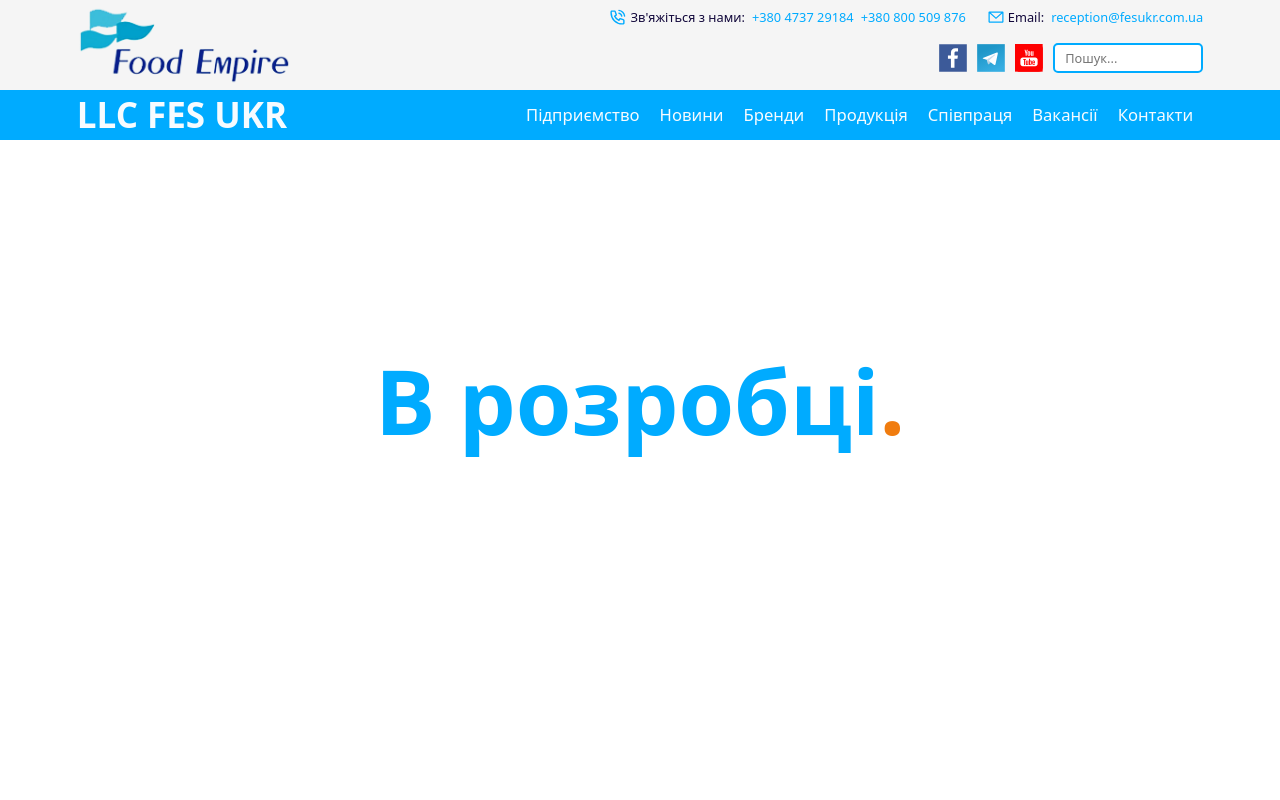
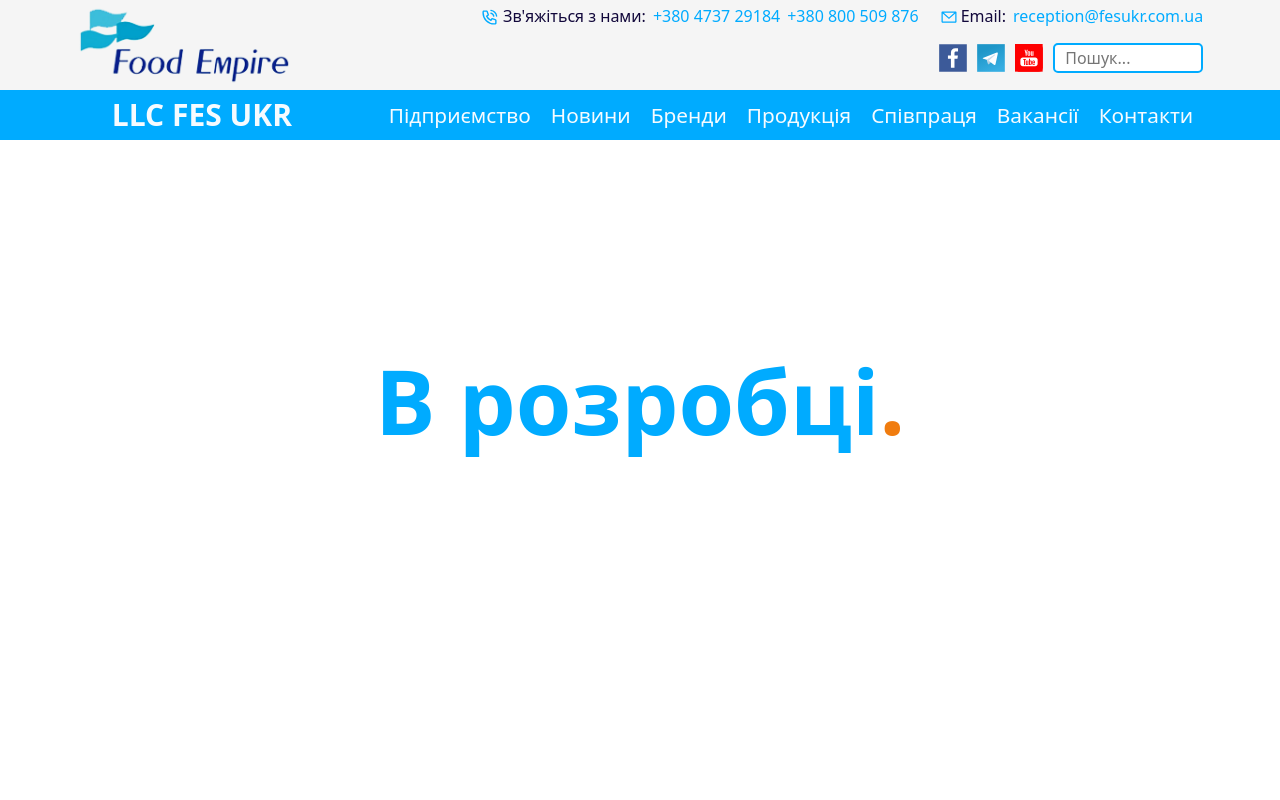
Before and after one commit to DuskyDao/fesukr-site, a plain HTML site: page index-new.html in a window 1280 px wide. Shown: the top 800 px of the page. Drawn offline with nearby package versions, Linux system fonts and the light colour scheme.

Commit message:
test fonts

```diff
--- a/assets/css/style-new.css
+++ b/assets/css/style-new.css
@@ -1,4 +1,6 @@
-@import url('https://fonts.googleapis.com/css2?family=Open+Sans:ital,wght@0,100;0,200;0,300;0,400;0,500;0,600;0,700;0,800;0,900;1,100;1,200;1,300;1,400;1,500;1,600;1,700;1,800;1,900&display=swap');
+/* @import url('https://fonts.googleapis.com/css2?family=M PLUS 1+Sans:ital,wght@0,100;0,200;0,300;0,400;0,500;0,600;0,700;0,800;0,900;1,100;1,200;1,300;1,400;1,500;1,600;1,700;1,800;1,900&display=swap'); */
+/* @import url(https: //fonts.google.com/share?selection.family=Inter:ital,opsz,wght@0,14..32,100..900;1,14..32,100..900|Roboto:wght@300;400;500;900); */
+@import url(https: //fonts.google.com/share?selection.family=Inter:ital,opsz,wght@0,14..32,100..900;1,14..32,100..900|Roboto:wght@300;400;500;900|Zain:ital,wght@0,200;0,300;0,400;0,700;0,800;0,900;1,300;1,400);
 
 h1,
 h2,
@@ -37,6 +39,9 @@ img {
     --blue-shadow: rgb(159, 201, 223);
     --foxy-color: rgb(240, 124, 15);
     --font-family: 'Fira Sans', sans-serif;
+    /* --font-family: 'Inter', sans-serif; */
+    /* --font-family: 'Roboto', sans-serif; */
+    /* --font-family: 'Zain', sans-serif; */
 
     /* @media screen and (max-width: 768px) {
         --container-padding-inline: 6%;
@@ -50,7 +55,7 @@ img {
 }
 
 html {
-    font-size: .8rem;
+    font-size: 16px;
     font-family: var(--font-family);
     background-color: var(--dark-background);
     color: var(--dark-color);
@@ -239,13 +244,17 @@ header {
     & a {
         margin: auto 0 auto 0;
         color: var(--light-color);
-        font-weight: 700;
-        /* padding-left: 10px; */
-        font-size: 35px;
-        font-style: normal;
-
+        font-weight: 600;
+        padding-left: 35px;
+        font-size: 30px;
+        /* font-style: italic; */
         /* color: var(--dark-color); */
     }
+
+    /*
+    & span {
+        color: var(--foxy-color);
+    } */
 }
 
 /* nav */
--- a/assets/css/style.css
+++ b/assets/css/style.css
@@ -50,7 +50,7 @@ img {
 }
 
 html {
-    font-size: .8rem;
+    font-size: 16px;
     font-family: var(--font-family);
     background-color: var(--dark-background);
     color: var(--dark-color);
--- a/index-new.html
+++ b/index-new.html
@@ -55,7 +55,7 @@
             <div class="header__main">
                 <div class="header__main_container default__container">
                     <div class="name__company">
-                        <a href="index.html">LLC FES UKR</a>
+                        <a href="index.html"><span>LLC FES UKR</span></a>
                     </div>
                     <ul class="nav_list">
                         <li><a href="company.html">Підприємство</a></li>
```
